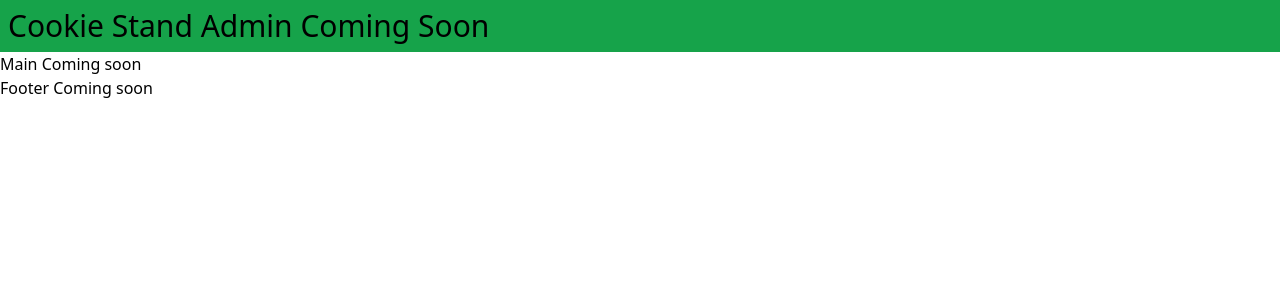
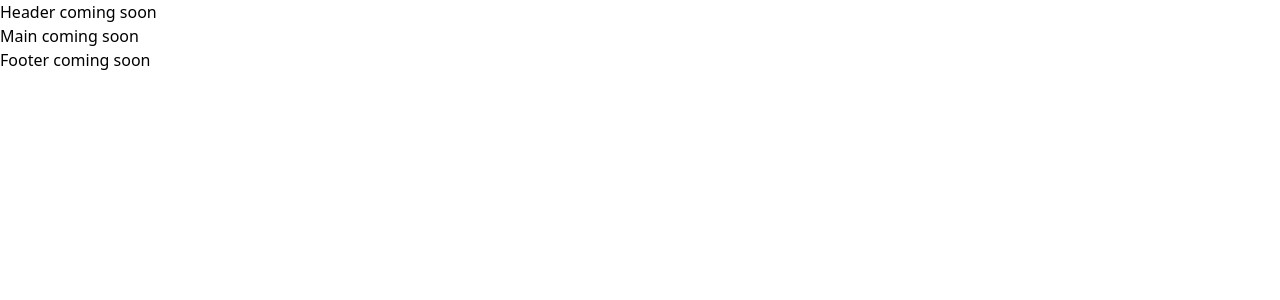
Before and after one commit to Code-Fellows-School-Work/cookie-stand-admin, a Next.js app: page / in a window 1280 px wide. Shown: the top 300 px of the page. Built offline with nearby package versions, Linux system fonts and the light colour scheme.

Commit message:
removed template code and added base header, main, footer code

```diff
--- a/pages/index.js
+++ b/pages/index.js
@@ -4,17 +4,44 @@ import Head from 'next/head';
 export default function Home() {
   return (
     <>
-      <head>
+      <Head>
         <title>Cookie Stands</title>
         <link rel="icon" href="/favicon.ico" />
-      </head>
-      <header>
+      </Head>
+      <Header>
         <h1 className="text-3xl bg-green-600 p-2">
           Cookie Stand Admin Coming Soon
         </h1>
-      </header>
-      <main>Main Coming soon</main>
-      <footer>Footer Coming soon</footer>
+      </Header>
+      <Main>
+        <Table>
+        </Table>
+      </Main>
+      <Footer>Footer Coming soon</Footer>
     </>
   );
 }
+
+function Header() {
+  return (
+    <h1>Header coming soon</h1>
+  );
+}
+
+function Main() {
+  return (
+    <h1>Main coming soon</h1>
+  );
+}
+
+function Table() {
+  return (
+    <p>Table coming soon</p>
+  )
+}
+
+function Footer() {
+  return (
+    <h1>Footer coming soon</h1>
+  );
+}
```
